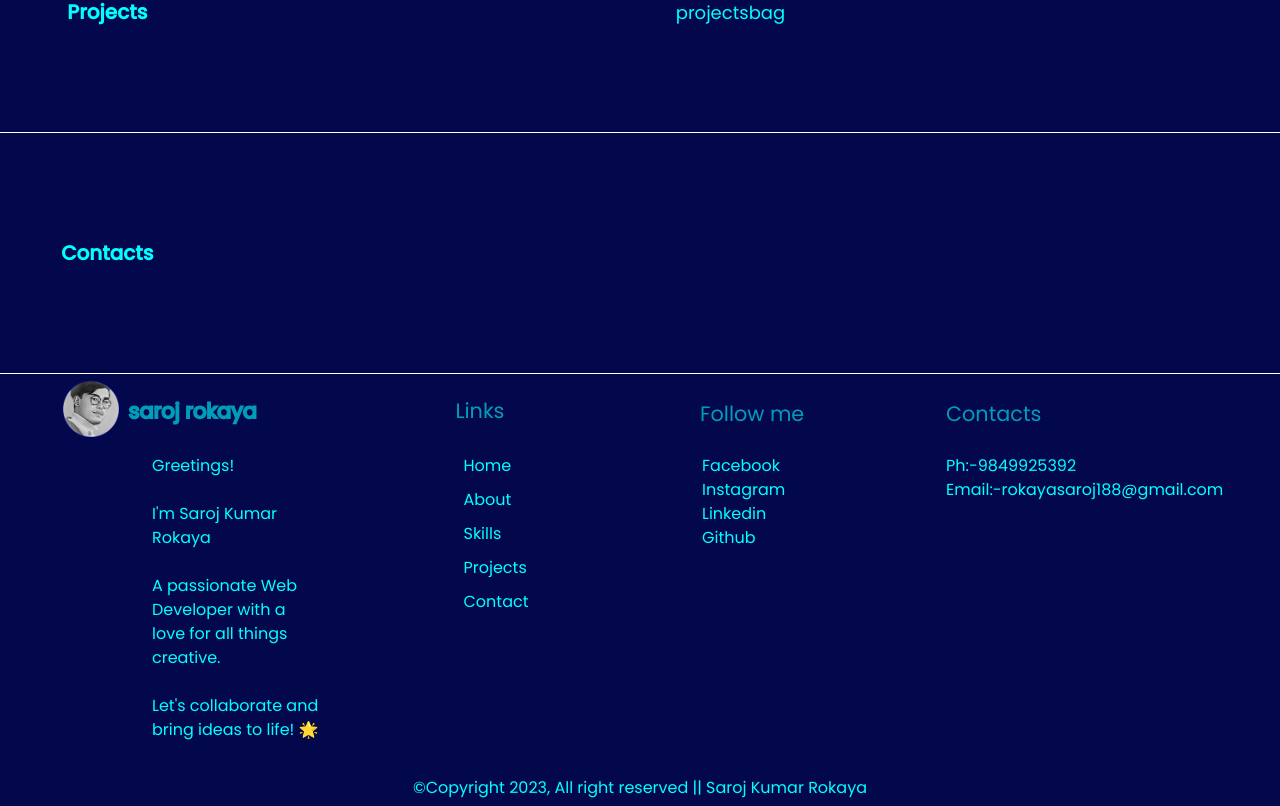
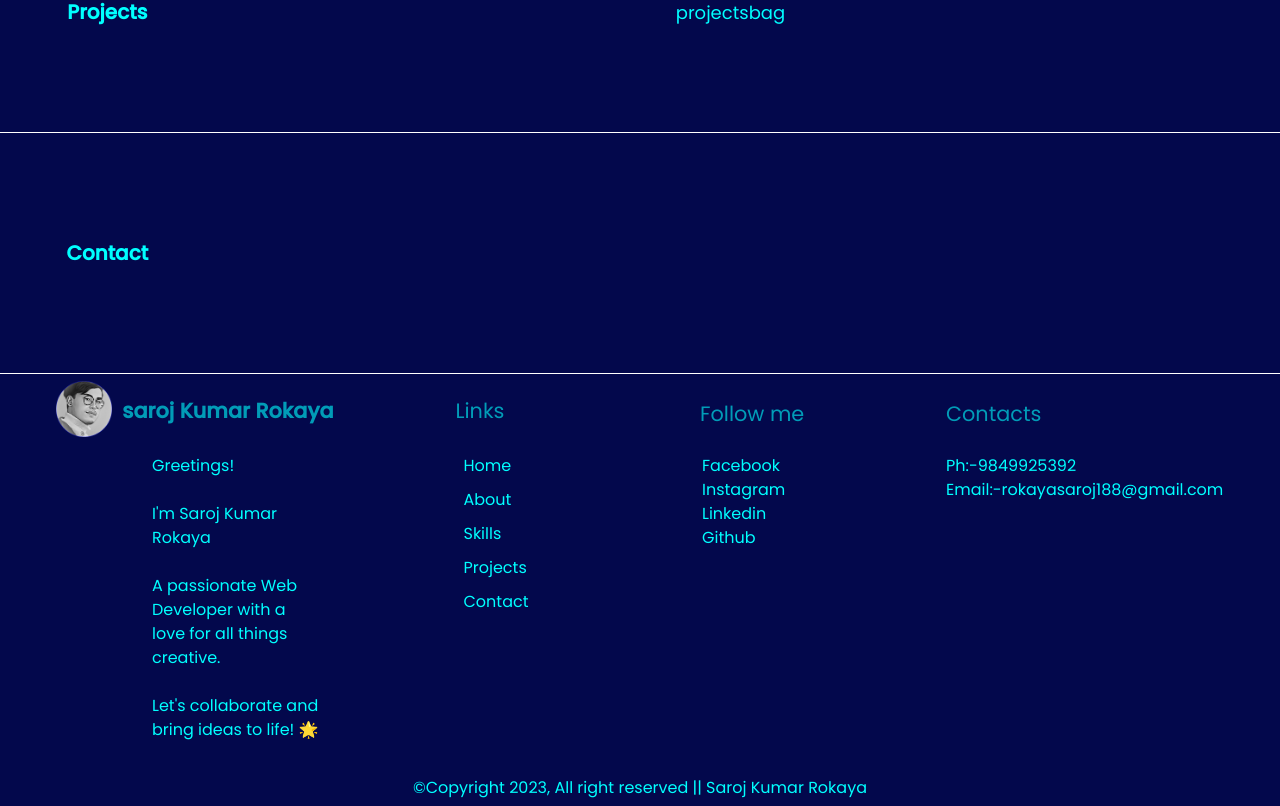
Before and after one commit to saroj-rokaya/practice, a React (Create React App) app: page / in a window 1280 px wide. Shown: the part 1071-1877 px from the top of the page. Built offline with nearby package versions, Linux system fonts and the light colour scheme.

Commit message:
name change and simple correction

```diff
--- a/src/Components/footer/Footer.jsx
+++ b/src/Components/footer/Footer.jsx
@@ -13,7 +13,7 @@ export default function Footer() {
           <div className="footer-headers">
             <div className="left-right-footer-header">
              <img src={image} id="footer-image" alt="image" />
-              <p id="name">saroj rokaya</p>
+              <p id="name">saroj Kumar Rokaya</p>
             </div>
             <div className="left-right-footer-header">
               <p id="link-hdr">Links</p>
--- a/src/Components/footer/footer.css
+++ b/src/Components/footer/footer.css
@@ -41,10 +41,9 @@
 }
 #name{
     margin-top: 10px;
-    /* font-weight: 999; */
-    color: transparent;
-    -webkit-text-stroke: 2px cyan;
+    font-weight: 999;
     opacity: 60%;
+    margin-right: -70px;
 }
 #link-hdr{
     margin-top: 10px;
--- a/src/Components/main/Contacts/ContactsSection.jsx
+++ b/src/Components/main/Contacts/ContactsSection.jsx
@@ -6,7 +6,7 @@ export default function Contacts() {
     <div className="contactscontainer">
 
     <div className="contactss">
-      Contacts
+      Contact
     </div>
 
     <div className="contactsform">
```
